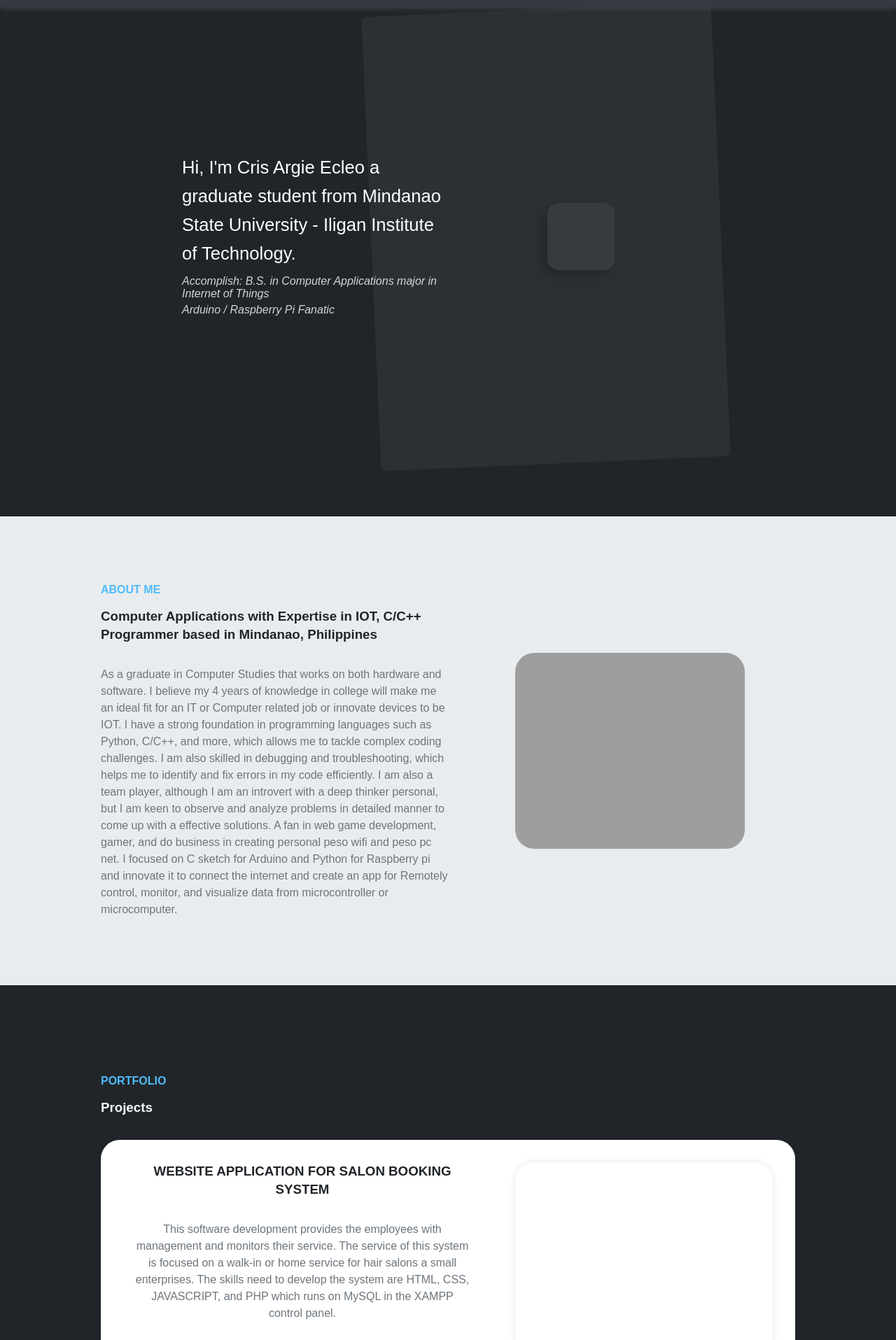
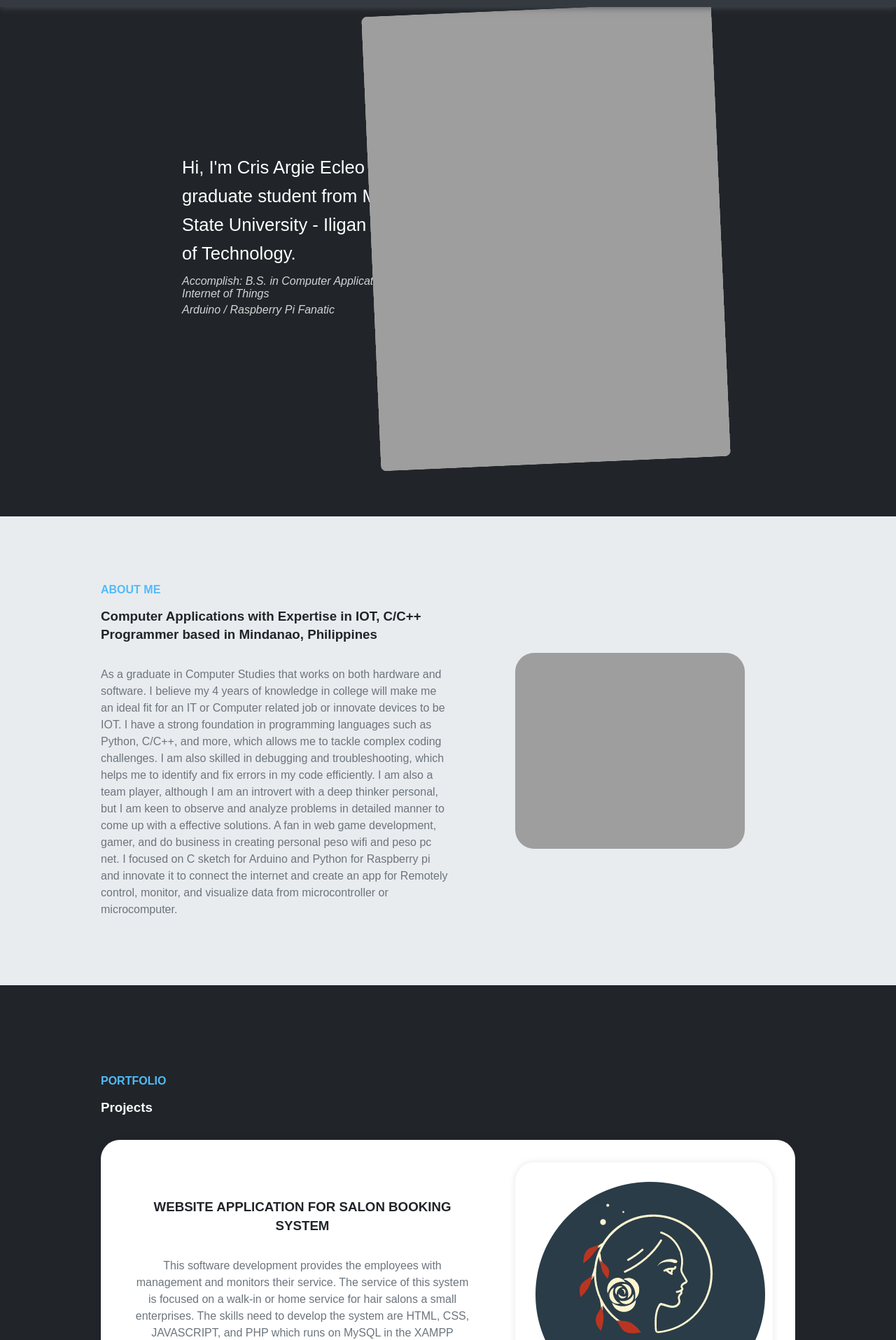
Before and after one commit to CrisArgie/my-portfolio, a plain HTML site: page index.html in a window 1280 px wide. Shown: the part 62-1977 px from the top of the page at 70% size. Drawn offline with Linux system fonts and the light colour scheme; the site is published under a folder, as on GitHub Pages, so addresses that start at the root find nothing; grey boxes are pictures that could not be loaded.

Commit message:
update index.html
image src fix

```diff
--- a/index.html
+++ b/index.html
@@ -78,7 +78,7 @@
             <div class="project-dev">
               <div class="card card-1">
                 <div class="proj-img">
-                  <img src="/images/photo_2.png" alt="">
+                  <img src="images/photo_2.png" alt="">
                 </div>
                 <div class="proj-content">
                   <h3>Website application for Salon booking system</h3>
--- a/style.css
+++ b/style.css
@@ -187,7 +187,7 @@ body::-webkit-scrollbar {
   z-index: -1;
 }
 .big-card:nth-child(1) {
-  background-image: url('../images/me.jpg');
+  background-image: url('images/me.jpg');
   background-size: cover;
   background-position: center;
 
```
